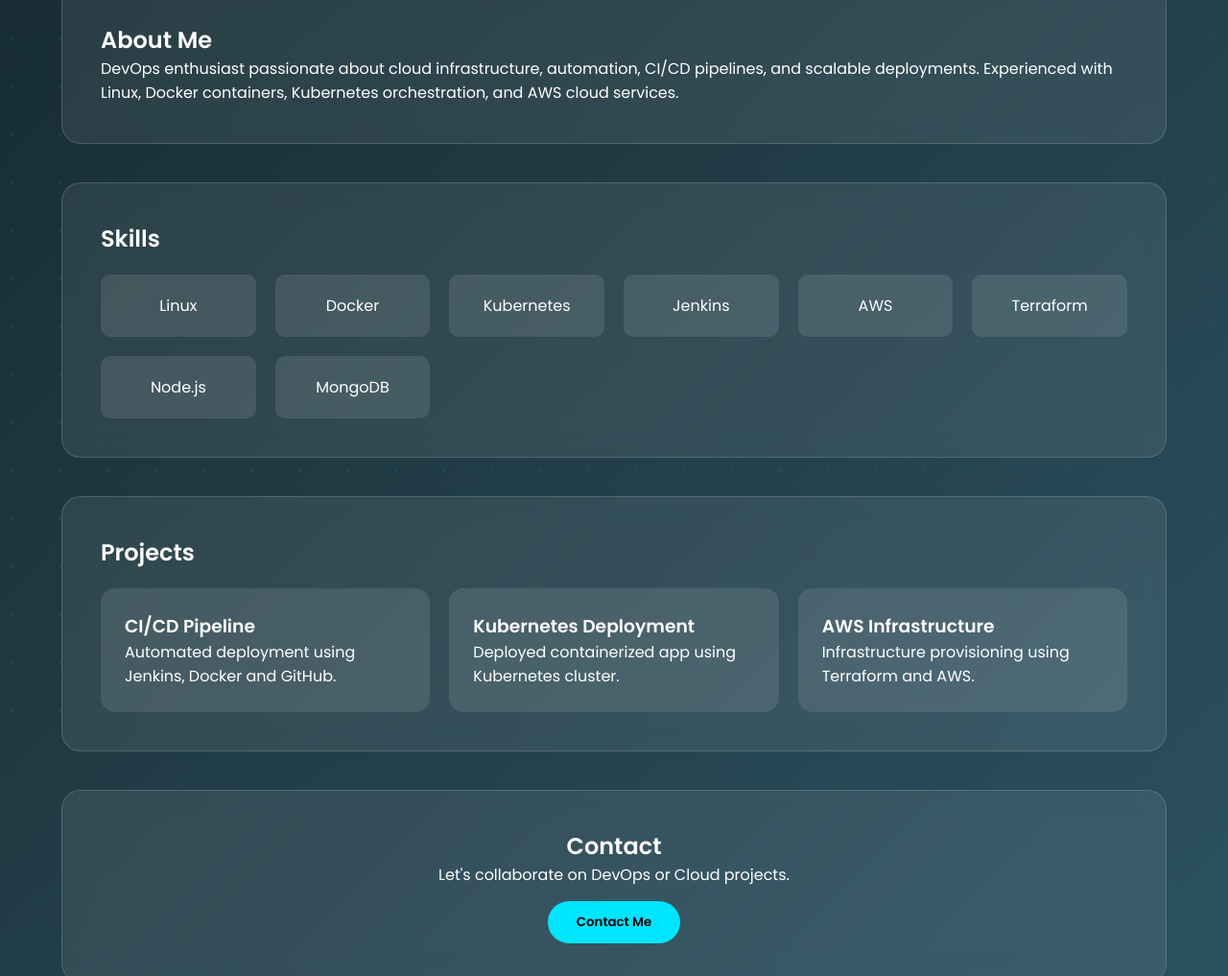
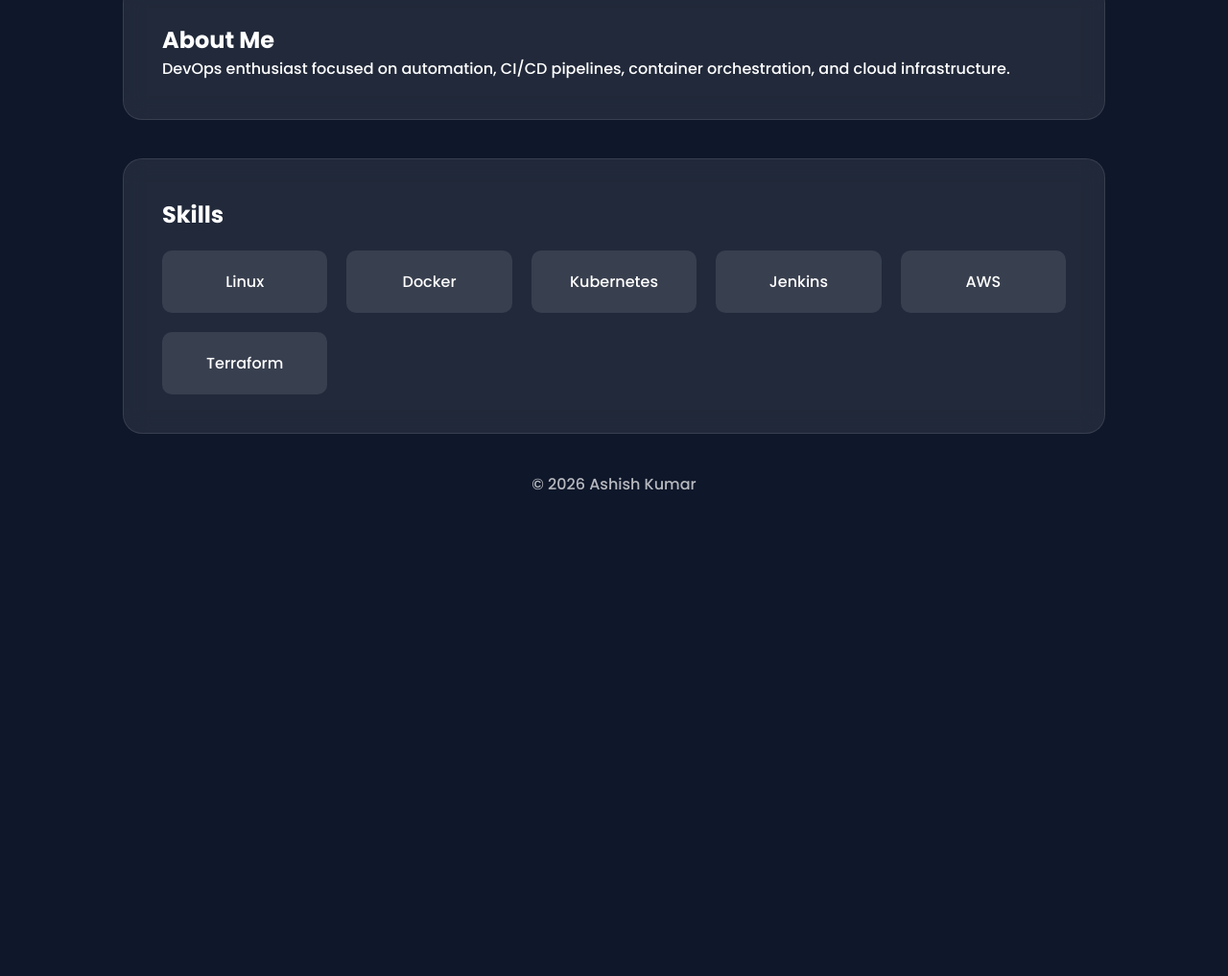
Before and after one commit to Ashi1314/Github-action-zero-to-hero, a plain HTML site: page index.html in a window 1280 px wide. Shown: the part 772-1789 px from the top of the page at 96% size. After the commit the page ends 1329 px from the top, so only its background shows below. Drawn offline with nearby package versions, Linux system fonts and the light colour scheme.

Commit message:
Refactor index.html for improved styling and content

```diff
--- a/index.html
+++ b/index.html
@@ -6,7 +6,7 @@
 
 <title>Ashish Kumar | DevOps Engineer</title>
 
-<link href="https://fonts.googleapis.com/css2?family=Poppins:wght@300;400;600&display=swap" rel="stylesheet">
+<link href="https://fonts.googleapis.com/css2?family=Poppins:wght@300;500;700&display=swap" rel="stylesheet">
 
 <style>
 
@@ -15,55 +15,38 @@ margin:0;
 padding:0;
 box-sizing:border-box;
 font-family:Poppins;
-scroll-behavior:smooth;
 }
 
 body{
-background:linear-gradient(135deg,#0f2027,#203a43,#2c5364);
+overflow-x:hidden;
+background:#0f172a;
 color:white;
 }
 
-/* background animation */
-
-body::before{
-content:"";
+canvas{
 position:fixed;
-width:200%;
-height:200%;
-background:radial-gradient(circle,#00e5ff22 1px,transparent 1px);
-background-size:50px 50px;
-animation:moveBg 40s linear infinite;
+top:0;
+left:0;
 z-index:-1;
 }
 
-@keyframes moveBg{
-0%{transform:translate(0,0)}
-100%{transform:translate(-500px,-500px)}
-}
-
-.container{
-width:90%;
-max-width:1200px;
-margin:auto;
-}
-
-/* navbar */
+/* NAVBAR */
 
 nav{
 display:flex;
 justify-content:space-between;
+padding:20px 10%;
 align-items:center;
-padding:20px 0;
 }
 
 nav h2{
-color:#00e5ff;
+color:#38bdf8;
 }
 
 nav ul{
 display:flex;
+list-style:none;
 gap:25px;
-list-style:none;
 }
 
 nav a{
@@ -73,10 +56,10 @@ transition:.3s;
 }
 
 nav a:hover{
-color:#00e5ff;
+color:#38bdf8;
 }
 
-/* hero */
+/* HERO */
 
 .hero{
 height:80vh;
@@ -87,11 +70,11 @@ text-align:center;
 }
 
 .hero h1{
-font-size:52px;
+font-size:60px;
 }
 
 .hero span{
-color:#00e5ff;
+color:#38bdf8;
 }
 
 .hero p{
@@ -99,24 +82,27 @@ margin-top:15px;
 opacity:.8;
 }
 
-/* glass cards */
+/* GLASS CARD */
 
 .card{
-margin:40px 0;
+margin:40px auto;
+width:80%;
 padding:40px;
 border-radius:20px;
+
 background:rgba(255,255,255,0.08);
 backdrop-filter:blur(12px);
-border:1px solid rgba(255,255,255,0.15);
-transition:.3s;
+border:1px solid rgba(255,255,255,0.1);
+
+transition:.4s;
 }
 
 .card:hover{
 transform:translateY(-10px);
-box-shadow:0 20px 40px rgba(0,0,0,.5);
+box-shadow:0 20px 40px rgba(0,0,0,.6);
 }
 
-/* skills */
+/* SKILLS */
 
 .skills{
 display:grid;
@@ -134,51 +120,8 @@ transition:.3s;
 }
 
 .skill:hover{
-background:#00e5ff33;
-transform:scale(1.05);
-}
-
-/* projects */
-
-.projects{
-display:grid;
-grid-template-columns:repeat(auto-fit,minmax(250px,1fr));
-gap:20px;
-margin-top:20px;
-}
-
-.project{
-padding:25px;
-border-radius:15px;
-background:rgba(255,255,255,0.1);
-transition:.3s;
-}
-
-.project:hover{
-transform:translateY(-8px);
-background:#00e5ff33;
-}
-
-/* contact */
-
-.contact{
-text-align:center;
-}
-
-button{
-margin-top:15px;
-padding:12px 30px;
-border:none;
-border-radius:30px;
-background:#00e5ff;
-color:black;
-font-weight:600;
-cursor:pointer;
-transition:.3s;
-}
-
-button:hover{
 transform:scale(1.1);
+background:#38bdf855;
 }
 
 footer{
@@ -187,34 +130,20 @@ margin:40px 0;
 opacity:.7;
 }
 
-/* mobile */
+</style>
+</head>
 
-@media(max-width:768px){
-
-.hero h1{
-font-size:34px;
-}
-
-}
-
-</style>
-
-</head>
 <body>
 
-<div class="container">
-
 <nav>
-
 <h2>Ashish</h2>
 
 <ul>
-<li><a href="#about">About</a></li>
-<li><a href="#skills">Skills</a></li>
-<li><a href="#projects">Projects</a></li>
-<li><a href="#contact">Contact</a></li>
+<li><a href="#">About</a></li>
+<li><a href="#">Skills</a></li>
+<li><a href="#">Projects</a></li>
+<li><a href="#">Contact</a></li>
 </ul>
-
 </nav>
 
 
@@ -222,29 +151,25 @@ font-size:34px;
 
 <div>
 <h1>Hello I'm <span>Ashish Kumar</span></h1>
-
-<p>DevOps Engineer | AWS | Docker | Kubernetes | Jenkins | Terraform</p>
-
+<p>DevOps Engineer | AWS | Docker | Kubernetes | Jenkins</p>
 </div>
 
 </section>
 
 
-<section id="about" class="card">
+<section class="card">
 
 <h2>About Me</h2>
 
 <p>
-DevOps enthusiast passionate about cloud infrastructure,
-automation, CI/CD pipelines, and scalable deployments.
-Experienced with Linux, Docker containers, Kubernetes orchestration,
-and AWS cloud services.
+DevOps enthusiast focused on automation, CI/CD pipelines,
+container orchestration, and cloud infrastructure.
 </p>
 
 </section>
 
 
-<section id="skills" class="card">
+<section class="card">
 
 <h2>Skills</h2>
 
@@ -256,57 +181,66 @@ and AWS cloud services.
 <div class="skill">Jenkins</div>
 <div class="skill">AWS</div>
 <div class="skill">Terraform</div>
-<div class="skill">Node.js</div>
-<div class="skill">MongoDB</div>
 
 </div>
 
 </section>
 
-
-<section id="projects" class="card">
-
-<h2>Projects</h2>
-
-<div class="projects">
-
-<div class="project">
-<h3>CI/CD Pipeline</h3>
-<p>Automated deployment using Jenkins, Docker and GitHub.</p>
-</div>
-
-<div class="project">
-<h3>Kubernetes Deployment</h3>
-<p>Deployed containerized app using Kubernetes cluster.</p>
-</div>
-
-<div class="project">
-<h3>AWS Infrastructure</h3>
-<p>Infrastructure provisioning using Terraform and AWS.</p>
-</div>
-
-</div>
-
-</section>
+<footer>
+© 2026 Ashish Kumar
+</footer>
 
 
-<section id="contact" class="card contact">
+<script src="https://cdnjs.cloudflare.com/ajax/libs/three.js/r128/three.min.js"></script>
 
-<h2>Contact</h2>
+<script>
 
-<p>Let's collaborate on DevOps or Cloud projects.</p>
+/* THREE JS SCENE */
 
-<button>Contact Me</button>
+const scene = new THREE.Scene();
 
-</section>
+const camera = new THREE.PerspectiveCamera(
+75,
+window.innerWidth/window.innerHeight,
+0.1,
+1000
+);
 
-<footer>
+const renderer = new THREE.WebGLRenderer({alpha:true});
+renderer.setSize(window.innerWidth,window.innerHeight);
+document.body.appendChild(renderer.domElement);
 
-<p>© 2026 Ashish Kumar | DevOps Portfolio</p>
+/* PARTICLES */
 
-</footer>
+const geometry = new THREE.SphereGeometry(5,32,32);
 
-</div>
+const material = new THREE.PointsMaterial({
+color:0x38bdf8,
+size:0.05
+});
+
+const sphere = new THREE.Points(geometry,material);
+
+scene.add(sphere);
+
+camera.position.z = 10;
+
+/* ANIMATION */
+
+function animate(){
+
+requestAnimationFrame(animate);
+
+sphere.rotation.x += 0.002;
+sphere.rotation.y += 0.003;
+
+renderer.render(scene,camera);
+
+}
+
+animate();
+
+</script>
 
 </body>
 </html>
```
